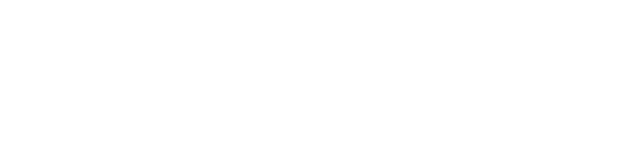
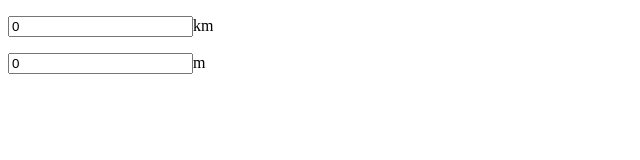
Before and after one commit to teamoo24/vue3CdnTutorial, a plain HTML site: page format/index.html in a window 1280 px wide. Shown: the whole page, without its empty margins (0-640 px from the left). Drawn offline with nearby package versions, Linux system fonts and the light colour scheme.

Commit message:
単位変更アプリ制作

```diff
--- a/format/index.html
+++ b/format/index.html
@@ -7,8 +7,27 @@
 </head>
 <body>
     <div id="app">
-
+        <p><input type="text" v-model = "km">km</p>
+        <p><input type="text" v-model = "m">m</p>
     </div>
     <script src="https://unpkg.com/vue@3.1.5"></script>
+    <script>
+        const  app = Vue.createApp({
+            data: () => ({
+                km : 0,
+                m : 0
+            }),
+            watch: {
+                km: function(value) {
+                    this.km = value
+                    this.m = value*1000
+                },
+                m : function(value) {
+                    this.km = value / 1000
+                    this.m = value
+                }
+            }
+        }).mount("#app")
+    </script>
 </body>
 </html>
```
